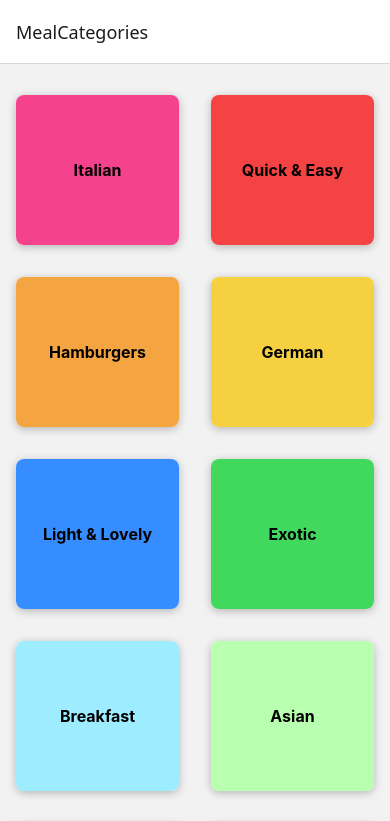
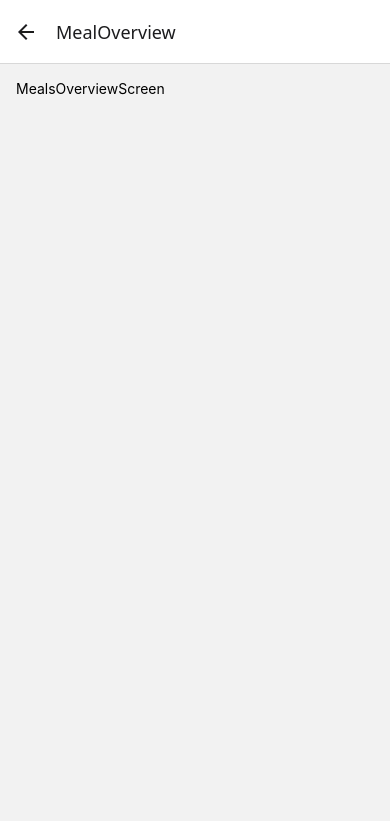
Before and after one commit to RupErz/Simple-Meal-Recipe-Mobile-App, a React Native app: screen /MealOverview in a window 390 px wide. Shown: the top 821 px of the page. Built offline with nearby package versions, Linux system fonts and the light colour scheme.

Commit message:
Navigation between 2 screens

```diff
--- a/App.js
+++ b/App.js
@@ -3,6 +3,7 @@
 import CategoriesScreen from './screens/CategoriesScreen';
 import { NavigationContainer } from '@react-navigation/native';
 import { createNativeStackNavigator } from '@react-navigation/native-stack';
+import MealsOverviewScreen from './screens/MealsOverviewScreen';
 
 export default function App() {
 
@@ -17,6 +18,8 @@
 
           {/* Allow us to register a screen within a Navigator */}
           <Stack.Screen name="MealCategories" component={CategoriesScreen} />
+
+          <Stack.Screen name='MealOverview' component={MealsOverviewScreen} />
 
         </Stack.Navigator>
       </NavigationContainer>
--- a/components/CategoryGridTile.js
+++ b/components/CategoryGridTile.js
@@ -1,12 +1,13 @@
 import React from 'react'
-import { Platform, Pressable, StyleSheet, Text, View } from 'react-native'
+import { Platform, Pressable, StyleSheet, Text, View, onPress } from 'react-native'
 
-const CategoryGridTile = ({title, color}) => {
+const CategoryGridTile = ({title, color, onPress}) => {
   return (
     <View style={styles.gridItem}>
         <Pressable
             android_ripple={{color: '#ccc'}}
             style={({pressed}) => pressed ? [styles.button, styles.buttonPressed] : styles.button}
+            onPress={onPress}
         >
             <View style={[styles.innterContainer, {backgroundColor: color}]}>
                 <Text style={styles.title}>{title}</Text>
--- a/screens/CategoriesScreen.js
+++ b/screens/CategoriesScreen.js
@@ -3,13 +3,18 @@
 import { FlatList, StyleSheet, Text, View } from 'react-native'
 import CategoryGridTile from '../components/CategoryGridTile'
 
+const CategoriesScreen = ({ navigation }) => {
+
     function renderCategoryItem(itemData) {
+        const pressHandler = () => {
+            navigation.navigate('MealOverview');
+        }
+
         return (
-        <CategoryGridTile title={itemData.item.title} color={itemData.item.color} />
+            <CategoryGridTile title={itemData.item.title} color={itemData.item.color} onPress={pressHandler}  />
         )
     }
 
-const CategoriesScreen = () => {
     return (
         <View style={styles.screen}>
             <FlatList
--- /dev/null
+++ b/screens/MealsOverviewScreen.js
@@ -0,0 +1,20 @@
+import React from 'react'
+import { StyleSheet, Text, View } from 'react-native'
+import {MEALS} from "../data/dummy-data"
+
+const MealsOverviewScreen = () => {
+  return (
+    <View style={styles.container}>
+        <Text>MealsOverviewScreen</Text>
+    </View>
+  )
+}
+
+export default MealsOverviewScreen
+
+const styles = StyleSheet.create({
+    container : {
+        flex: 1,
+        padding: 16,
+    }
+})
```
Lines whose indentation alone changed are shown as unchanged.
